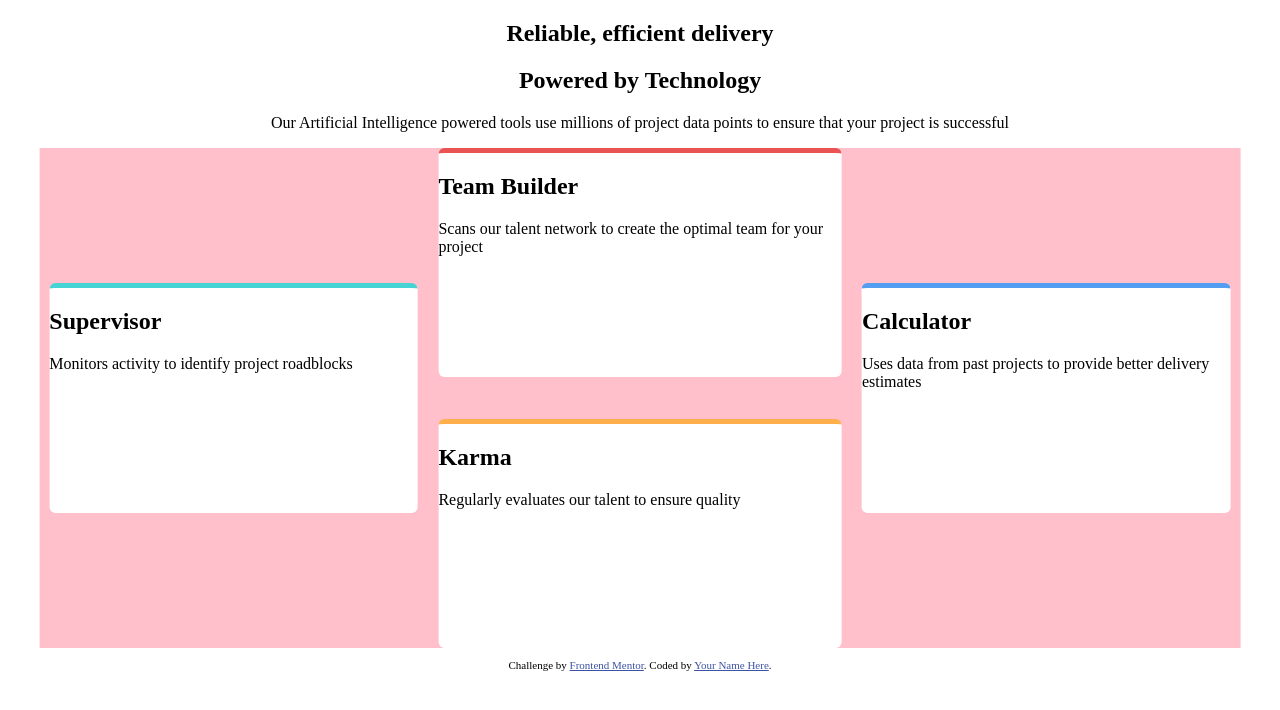
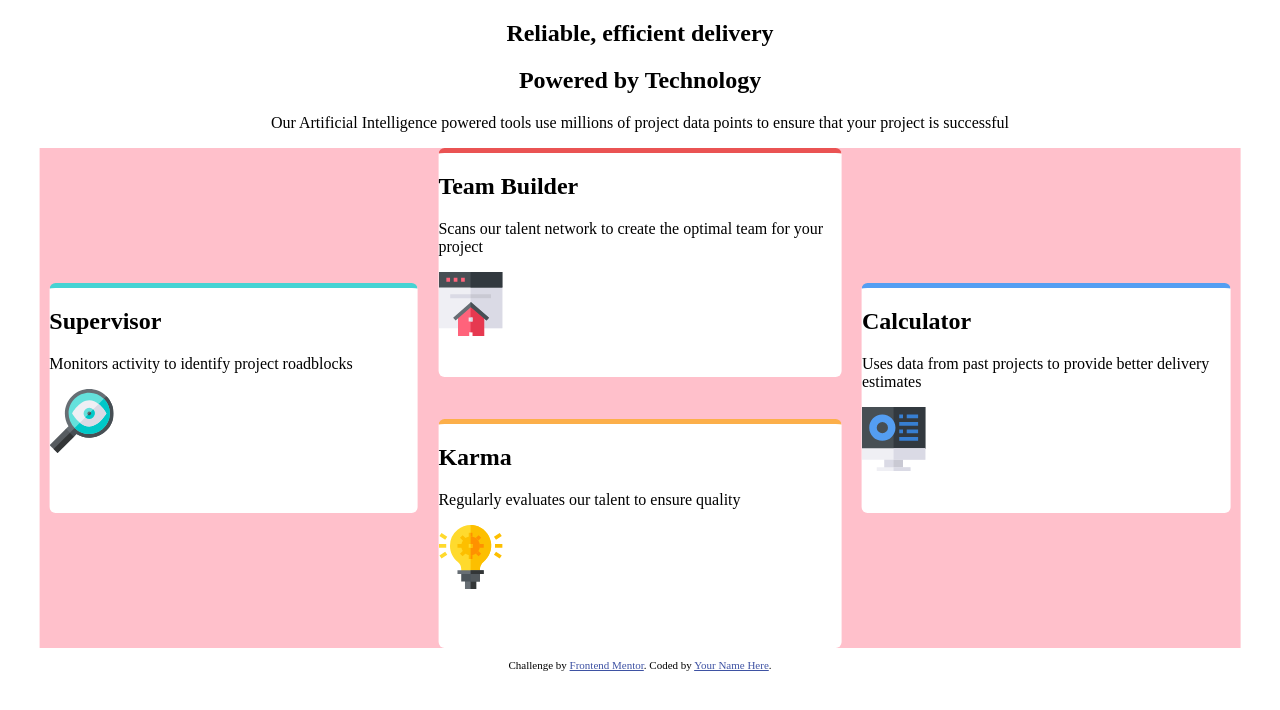
Before and after one commit to cmonez/four-cards, a plain HTML site: page index.html in a window 1280 px wide. Drawn offline with Linux system fonts and the light colour scheme.

Commit message:
Link SVGS to cards

```diff
--- a/index.html
+++ b/index.html
@@ -40,6 +40,7 @@
       <p>
         Monitors activity to identify project roadblocks
       </p>
+      <img src="images/icon-supervisor.svg" alt="Magnifying glass">
     </div>
   </div>
   <!-- Middle container -->
@@ -49,14 +50,23 @@
       <h2>
         Team Builder
       </h2>
-      Scans our talent network to create the optimal team for your project
+      <p>
+        Scans our talent network to create the optimal team for your project
+      </p>
+
+      <img src="images/icon-team-builder.svg" alt="House">
+
     </div>
     <!-- Card 3 -->
     <div class="card row" id="card3">
       <h2>
         Karma
       </h2>
-      Regularly evaluates our talent to ensure quality
+      <p>
+        Regularly evaluates our talent to ensure quality
+      </p>
+      <img src="images/icon-karma.svg" alt="Light-blub">
+
     </div>
   </div>
   <!-- Card 4 -->
@@ -65,7 +75,11 @@
       <h2>
         Calculator
       </h2>
-      Uses data from past projects to provide better delivery estimates
+      <p>
+        Uses data from past projects to provide better delivery estimates
+      </p>
+      <img src="images/icon-calculator.svg" alt="Computer">
+
     </div>
     </div>
   </div>
```
